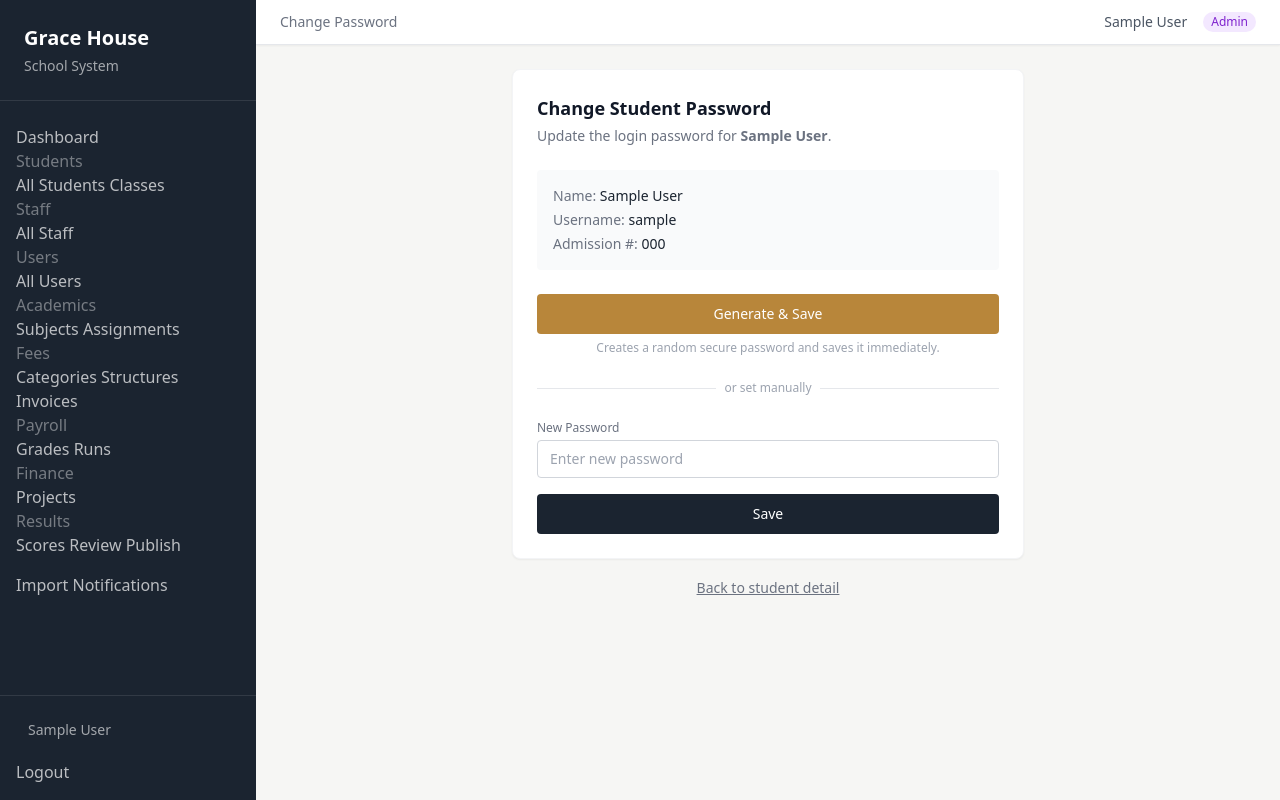
After one commit to yohananX/bust-base, a Django app: page /school-admin/students/1/change-password/ in a window 1280 px wide. The commit adds this page. Run offline with Django 5.2, Linux system fonts and the light colour scheme; a user stored in the database is signed in; tables that the repository leaves empty hold one stand-in row (values such as "Sample post"); some libraries are stand-ins or nearby versions.

Commit message:
feat: student password change page — auto-generate or manual, from student detail

```diff
--- a/school_admin/templates/school_admin/student_detail.html
+++ b/school_admin/templates/school_admin/student_detail.html
@@ -7,7 +7,8 @@
 {% block content %}
 <div class="max-w-7xl mx-auto">
   <!-- Edit Button -->
-  <div class="flex justify-end mb-4">
+  <div class="flex justify-end gap-2 mb-4">
+    <a href="{% url 'school_admin:student_password_change' student.pk %}" class="border border-gray-300 text-gray-700 px-4 py-2 rounded text-sm hover:bg-gray-50 transition-colors">Change Password</a>
     <a href="{% url 'school_admin:student_edit' student.pk %}" class="bg-[#1B2430] text-white px-4 py-2 rounded text-sm hover:bg-[#2a3648] transition-colors">Edit Student</a>
   </div>
 
--- /dev/null
+++ b/school_admin/templates/school_admin/student_password_change.html
@@ -0,0 +1,57 @@
+{% extends 'school_admin/base_admin.html' %}
+{% load static %}
+
+{% block title %}Change Password — {{ student.user.get_full_name }}{% endblock %}
+{% block page_header %}Change Password{% endblock %}
+
+{% block content %}
+<div class="max-w-lg mx-auto">
+  <div class="bg-[var(--color-surface)] rounded-lg p-6 shadow-sm border border-gray-100">
+    <h2 class="text-lg font-semibold text-gray-900 mb-1">Change Student Password</h2>
+    <p class="text-sm text-gray-500 mb-6">
+      Update the login password for <strong>{{ student.user.get_full_name|default:student.user.username }}</strong>.
+    </p>
+
+    <!-- Student info -->
+    <div class="bg-gray-50 rounded p-4 text-sm mb-6 space-y-1">
+      <p><span class="text-gray-500">Name:</span> {{ student.user.get_full_name|default:student.user.username }}</p>
+      <p><span class="text-gray-500">Username:</span> {{ student.user.username }}</p>
+      <p><span class="text-gray-500">Admission #:</span> {{ student.admission_number }}</p>
+    </div>
+
+    <!-- Auto-generate -->
+    <form method="post" class="mb-6">
+      {% csrf_token %}
+      <input type="hidden" name="action" value="auto_generate">
+      <button type="submit" class="w-full bg-[#B8863A] text-white px-4 py-2.5 rounded text-sm font-medium hover:bg-[#a3762f] transition-colors">
+        Generate &amp; Save
+      </button>
+      <p class="text-xs text-gray-400 mt-1.5 text-center">Creates a random secure password and saves it immediately.</p>
+    </form>
+
+    <div class="relative mb-6">
+      <div class="absolute inset-0 flex items-center"><div class="w-full border-t border-gray-200"></div></div>
+      <div class="relative flex justify-center text-xs"><span class="bg-[var(--color-surface)] px-2 text-gray-400">or set manually</span></div>
+    </div>
+
+    <!-- Manual entry -->
+    <form method="post">
+      {% csrf_token %}
+      <input type="hidden" name="action" value="manual">
+      <div class="mb-4">
+        <label for="new_password" class="block text-xs text-gray-500 mb-1">New Password</label>
+        <input type="text" id="new_password" name="new_password" required
+          class="w-full text-sm border border-gray-300 rounded px-3 py-2 focus:outline-none focus:ring-2 focus:ring-[#B8863A]/40 focus:border-[#B8863A]"
+          placeholder="Enter new password">
+      </div>
+      <button type="submit" class="w-full bg-[#1B2430] text-white px-4 py-2.5 rounded text-sm font-medium hover:bg-[#2a3648] transition-colors">
+        Save
+      </button>
+    </form>
+  </div>
+
+  <div class="mt-4 text-center">
+    <a href="{% url 'school_admin:student_detail' student.pk %}" class="text-sm text-gray-500 hover:text-gray-700 underline">Back to student detail</a>
+  </div>
+</div>
+{% endblock %}
--- a/school_admin/urls.py
+++ b/school_admin/urls.py
@@ -11,6 +11,7 @@ from school_admin.views import (
     DashboardView,
     StudentListView, StudentCreateView, StudentDetailView,
     StudentEditView, StudentDeleteView, StudentChangeClassView,
+    StudentPasswordChangeView,
     StudentGuardianLinkCreateView, StudentGuardianLinkDeleteView,
     StaffListView, StaffCreateView, StaffEditView, StaffToggleActiveView,
     ClassListView, ClassCreateView, ClassEditView, ClassDeleteView,
@@ -41,6 +42,7 @@ urlpatterns = [
     path('students/<int:pk>/', StudentDetailView.as_view(), name='student_detail'),
     path('students/<int:pk>/edit/', StudentEditView.as_view(), name='student_edit'),
     path('students/<int:pk>/delete/', StudentDeleteView.as_view(), name='student_delete'),
+    path('students/<int:pk>/change-password/', StudentPasswordChangeView.as_view(), name='student_password_change'),
     path('students/<int:pk>/change-class/', StudentChangeClassView.as_view(), name='student_change_class'),
     path('students/<int:pk>/add-guardian/', StudentGuardianLinkCreateView.as_view(), name='student_add_guardian'),
     path('students/guardian/<int:pk>/delete/', StudentGuardianLinkDeleteView.as_view(), name='student_delete_guardian'),
--- a/school_admin/views/__init__.py
+++ b/school_admin/views/__init__.py
@@ -2,6 +2,7 @@ from .dashboard import DashboardView
 from .students import (
     StudentListView, StudentCreateView, StudentDetailView,
     StudentEditView, StudentDeleteView, StudentChangeClassView,
+    StudentPasswordChangeView,
     StudentGuardianLinkCreateView, StudentGuardianLinkDeleteView,
 )
 from .staff import StaffListView, StaffCreateView, StaffEditView, StaffToggleActiveView
--- a/school_admin/views/students.py
+++ b/school_admin/views/students.py
@@ -506,6 +506,43 @@ class StudentGuardianLinkCreateView(RoleRequiredMixin, View):
         return redirect('school_admin:student_detail', pk=student_id)
 
 
+class StudentPasswordChangeView(RoleRequiredMixin, View):
+    """Change a student's user account password."""
+
+    allowed_roles = [Roles.ADMIN]
+
+    def get(self, request, pk):
+        school = request.school
+        student = get_object_or_404(Student, school=school, pk=pk)
+        context = {'student': student}
+        return render(request, 'school_admin/student_password_change.html', context)
+
+    def post(self, request, pk):
+        school = request.school
+        student = get_object_or_404(Student, school=school, pk=pk)
+        user = student.user
+
+        action = request.POST.get('action', '')
+        new_password = request.POST.get('new_password', '').strip()
+
+        if action == 'auto_generate':
+            password = secrets.token_urlsafe(6)
+        elif new_password:
+            password = new_password
+        else:
+            messages.error(request, 'Please enter a new password or use auto-generate.')
+            return redirect('school_admin:student_password_change', pk=pk)
+
+        user.set_password(password)
+        user.save()
+
+        messages.success(
+            request,
+            f'Password changed for {user.get_full_name()}. New password: {password}',
+        )
+        return redirect('school_admin:student_detail', pk=pk)
+
+
 class StudentGuardianLinkDeleteView(RoleRequiredMixin, View):
     """Remove a guardian link from a student."""
 
```
